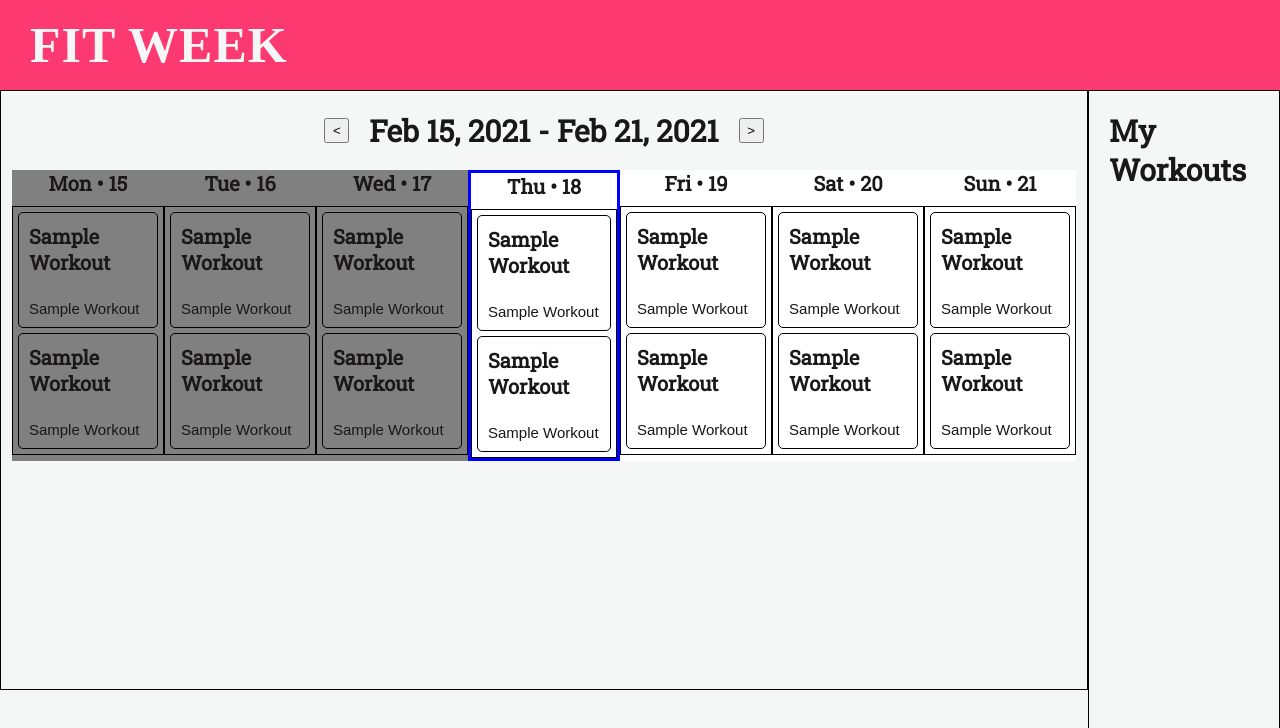
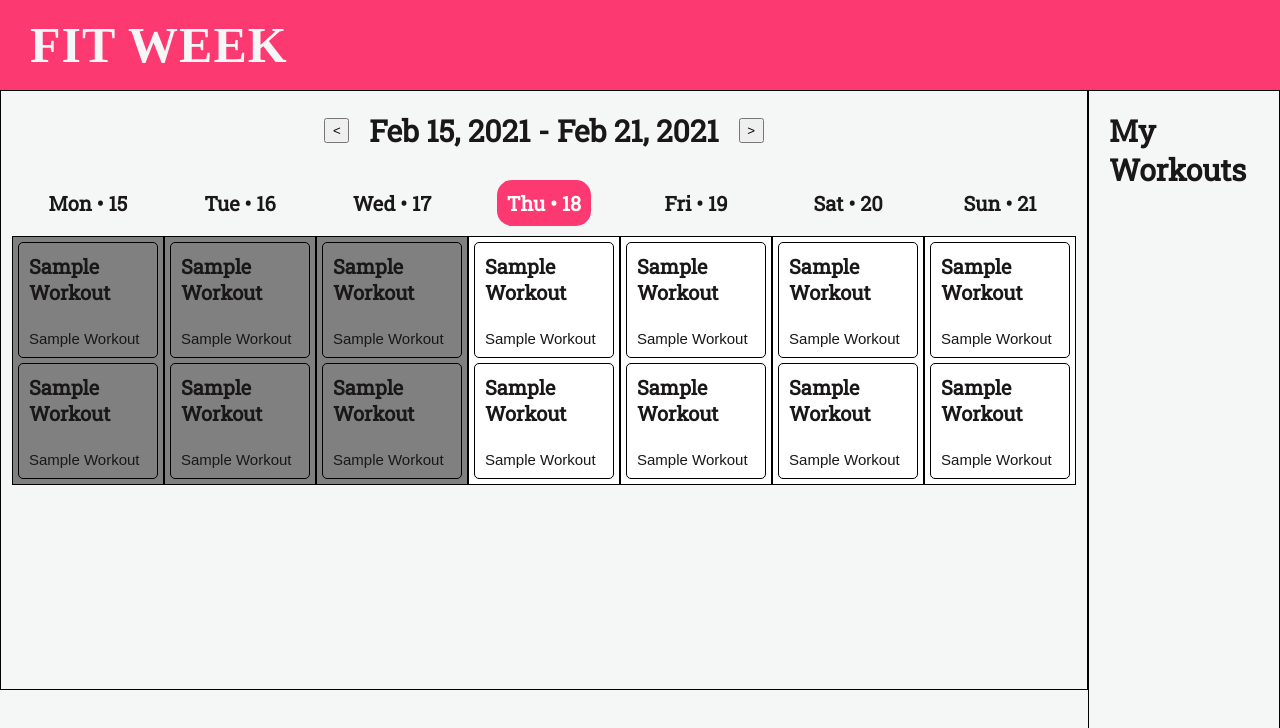
Before and after one commit to ajwpdx/fit-week, a React (Create React App) app: page / in a window 1280 px wide. Shown: the top 728 px of the page. Built offline with nearby package versions, Linux system fonts and the light colour scheme; a web font is replaced by a local one.

Commit message:
some more color formatting

```diff
--- a/src/components/Planner.js
+++ b/src/components/Planner.js
@@ -18,7 +18,7 @@ const Planner = (props) => {
             </div>
             <div id='planner-days'>
                 <div className={"planner-day " + getDayType(weekView, props.startDay, 0)}>
-                    <h3> {getDayOfWeek(weekView, props.startDay, 0)}</h3>
+                    <h3 className='planner-day-title'> {getDayOfWeek(weekView, props.startDay, 0)}</h3>
                     <div className="planner-workouts-container">
 
                         <PlannerWorkout />
@@ -26,42 +26,42 @@ const Planner = (props) => {
                     </div>
                 </div>
                 <div className={"planner-day " + getDayType(weekView, props.startDay, 1)}>
-                    <h3>{getDayOfWeek(weekView, props.startDay, 1)}</h3>
+                    <h3 className='planner-day-title'>{getDayOfWeek(weekView, props.startDay, 1)}</h3>
                     <div className="planner-workouts-container">
                         <PlannerWorkout />
                         <PlannerWorkout />
                     </div>
                 </div>
                 <div className={"planner-day " + getDayType(weekView, props.startDay, 2)}>
-                    <h3>{getDayOfWeek(weekView, props.startDay, 2)}</h3>
+                    <h3 className='planner-day-title'>{getDayOfWeek(weekView, props.startDay, 2)}</h3>
                     <div className="planner-workouts-container">
                         <PlannerWorkout />
                         <PlannerWorkout />
                     </div>
                 </div>
                 <div className={"planner-day " + getDayType(weekView, props.startDay, 3)}>
-                    <h3>{getDayOfWeek(weekView, props.startDay, 3)}</h3>
+                    <h3 className='planner-day-title'>{getDayOfWeek(weekView, props.startDay, 3)}</h3>
                     <div className="planner-workouts-container">
                         <PlannerWorkout />
                         <PlannerWorkout />
                     </div>
                 </div>
                 <div className={"planner-day " + getDayType(weekView, props.startDay, 4)}>
-                    <h3>{getDayOfWeek(weekView, props.startDay, 4)}</h3>
+                    <h3 className='planner-day-title'>{getDayOfWeek(weekView, props.startDay, 4)}</h3>
                     <div className="planner-workouts-container">
                         <PlannerWorkout />
                         <PlannerWorkout />
                     </div>
                 </div>
                 <div className={"planner-day " + getDayType(weekView, props.startDay, 5)}>
-                    <h3>{getDayOfWeek(weekView, props.startDay, 5)}</h3>
+                    <h3 className='planner-day-title'>{getDayOfWeek(weekView, props.startDay, 5)}</h3>
                     <div className="planner-workouts-container">
                         <PlannerWorkout />
                         <PlannerWorkout />
                     </div>
                 </div>
                 <div className={"planner-day " + getDayType(weekView, props.startDay, 6)}>
-                    <h3>{getDayOfWeek(weekView, props.startDay, 6)}</h3>
+                    <h3 className='planner-day-title'>{getDayOfWeek(weekView, props.startDay, 6)}</h3>
                     <div className="planner-workouts-container">
                         <PlannerWorkout />
                         <PlannerWorkout />
--- a/src/styles/_Planner.scss
+++ b/src/styles/_Planner.scss
@@ -1,14 +1,30 @@
 .past-date {
-  background-color: gray;
+  .planner-workouts-container{
+
+    background-color: gray;
+  }
 }
 
 .current-date {
-  border: 3px solid blue;
-  background-color: white;
+
+  .planner-day-title{
+    background-color: $color-hot-pink;
+    padding: 0 10px;
+    border-radius: 15px;
+    color: white;
+  }
+  .planner-workouts-container{
+
+    background-color: white;
+  }
+
 }
 
 .future-date {
-  background-color: white;
+  .planner-workouts-container{
+
+    background-color: white;
+  }
 }
 
 
@@ -48,6 +64,11 @@
       align-items: center;
       width: 14%;
 
+      .planner-day-title {
+        padding: 1rem;
+        margin: 1rem;
+      }
+
       h3 {
         padding-bottom: 1rem;
       }
--- a/src/styles/variables.scss
+++ b/src/styles/variables.scss
@@ -6,10 +6,9 @@ $font-title: 'Bungee Outline', serif;
 $font-headers: 'Roboto Slab', serif;
 $font-text: sans-serif;
 
-$color-blue: #0A62D0;
+$color-blue: #235789;
 $color-orange: #ea6227;
 $color-yellow: #F3D849;
-$color-red: rgb(177, 41, 41);
 $color-mint: #b9ebcc;
 $color-black: #191718;
 $color-white: #F5F7F7;
```
Also changed, not shown: 1 other file (tests, documents, lock files or other folders).
